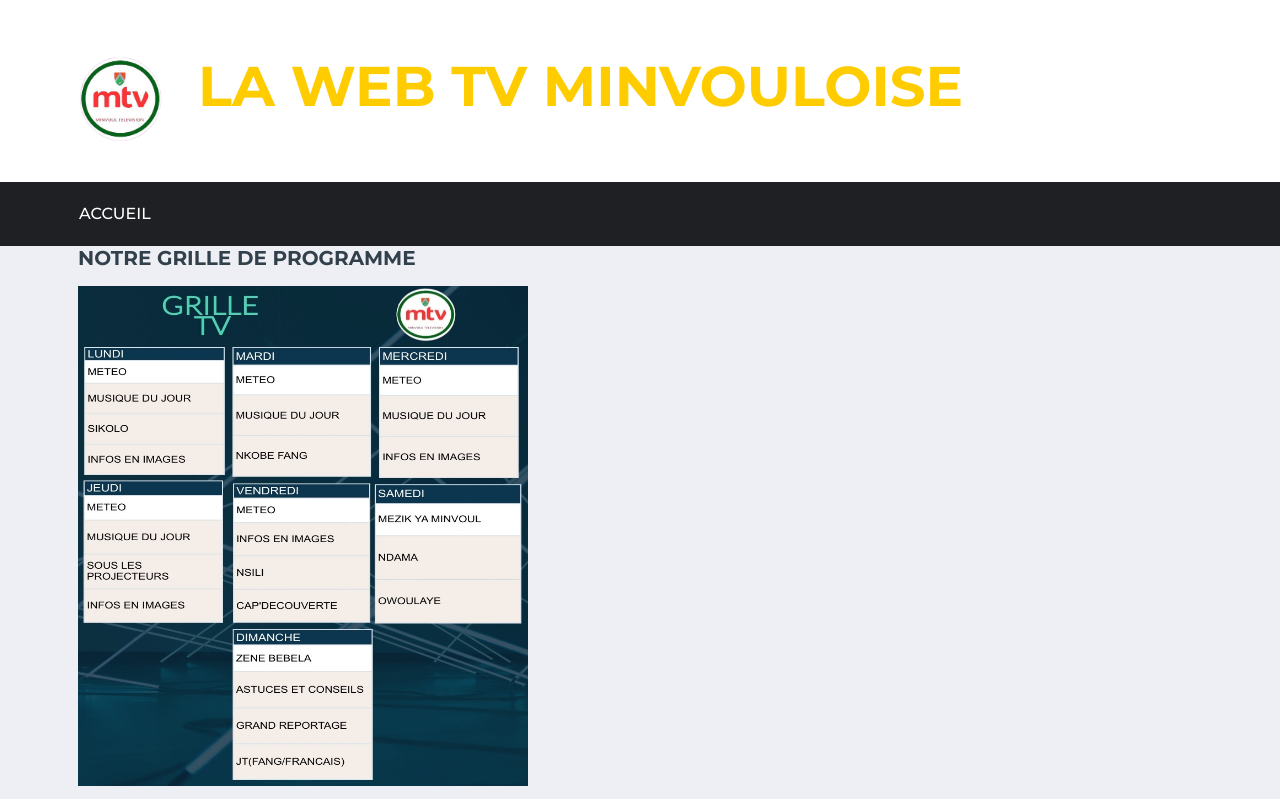
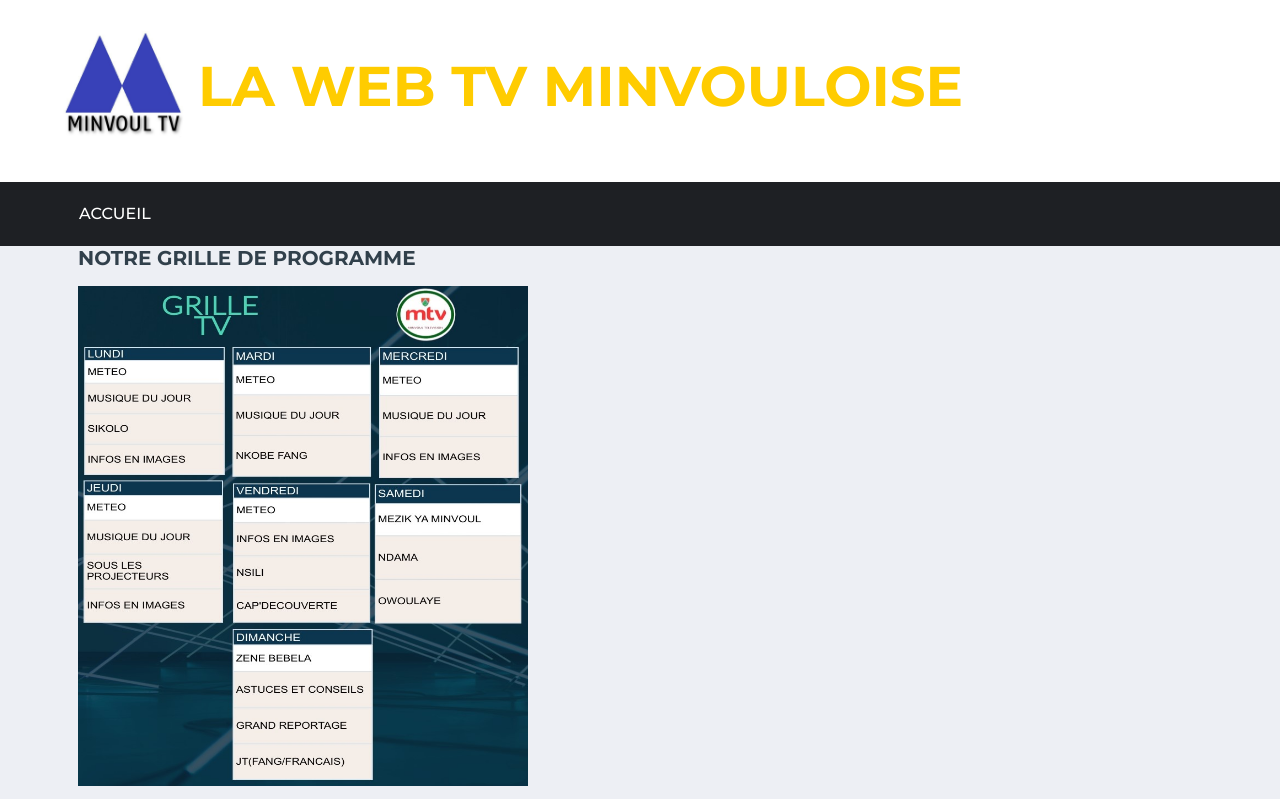
Before and after one commit to Minvoultv/Minvoultv.github.io, a plain HTML site: page grille.html in a window 1280 px wide. Shown: the top 799 px of the page. Drawn offline with nearby package versions, Linux system fonts and the light colour scheme.

Commit message:
Update grille.html

```diff
--- a/grille.html
+++ b/grille.html
@@ -9,7 +9,7 @@
     <meta content="Free HTML Templates" name="description">
 
     <!-- Favicon -->
-    <link href="img/fav.png" rel="icon">
+    <link href="img/log.png" rel="icon">
 
     <!-- Google Web Fonts -->
     <link rel="preconnect" href="https://fonts.gstatic.com">
@@ -32,7 +32,7 @@
         <div class="row align-items-center bg-white py-3 px-lg-5">
             <div class="col-lg-4">
                 <a href="index.html" class="navbar-brand p-0 d-none d-lg-block">
-                    <h1 class="m-0 display-4 text-uppercase text-primary"><img class="img-fluid" src="img/ma.png" height="150" width="150" alt="">La Web Tv Minvouloise<span class="text-secondary font-weight-normal"></span></h1>
+                    <h1 class="m-0 display-4 text-uppercase text-primary"><img class="img-fluid" src="img/log.png" height="150" width="150" alt="">La Web Tv Minvouloise<span class="text-secondary font-weight-normal"></span></h1>
                 </a>
             </div>
             <div class="col-lg-8 text-center text-lg-right">
```
